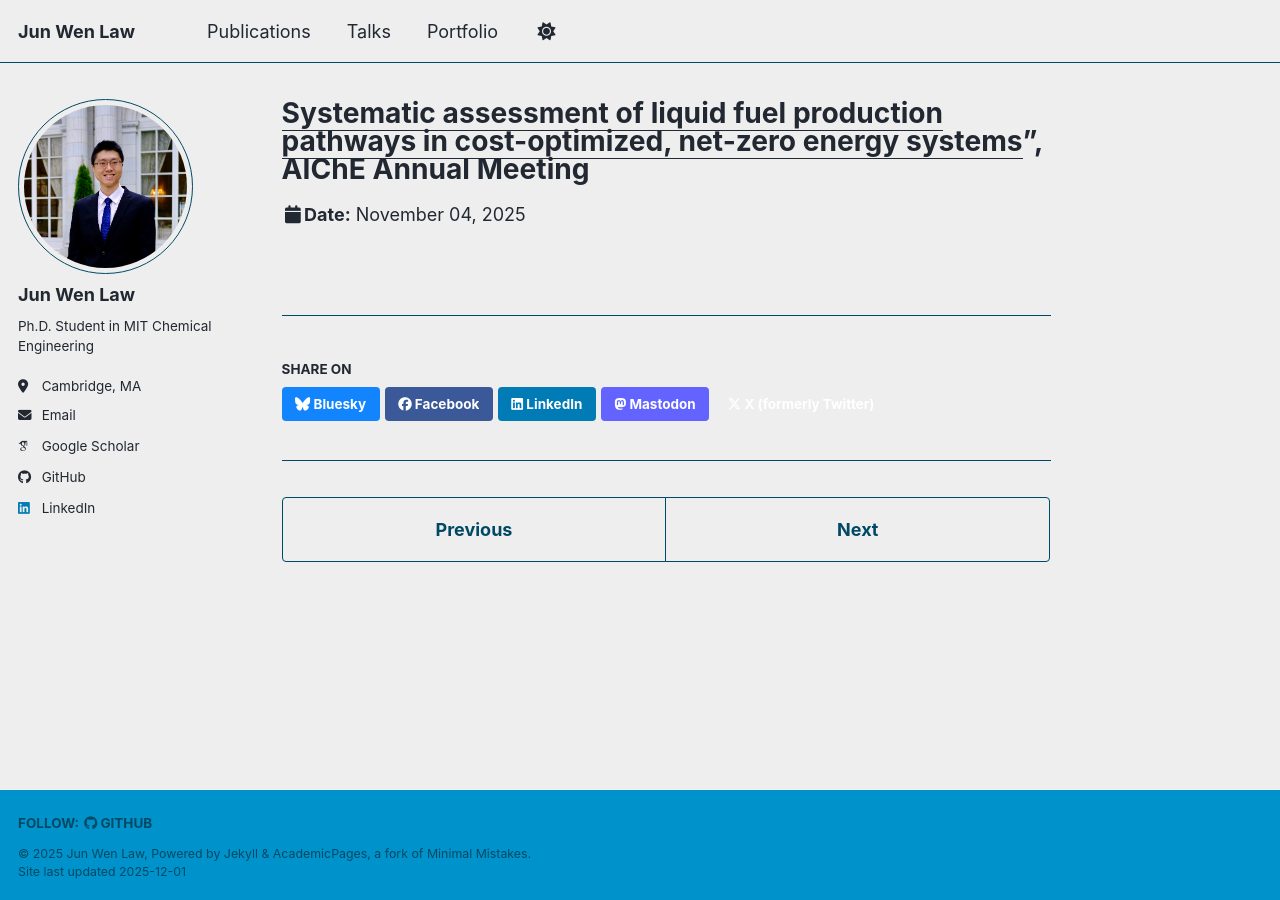
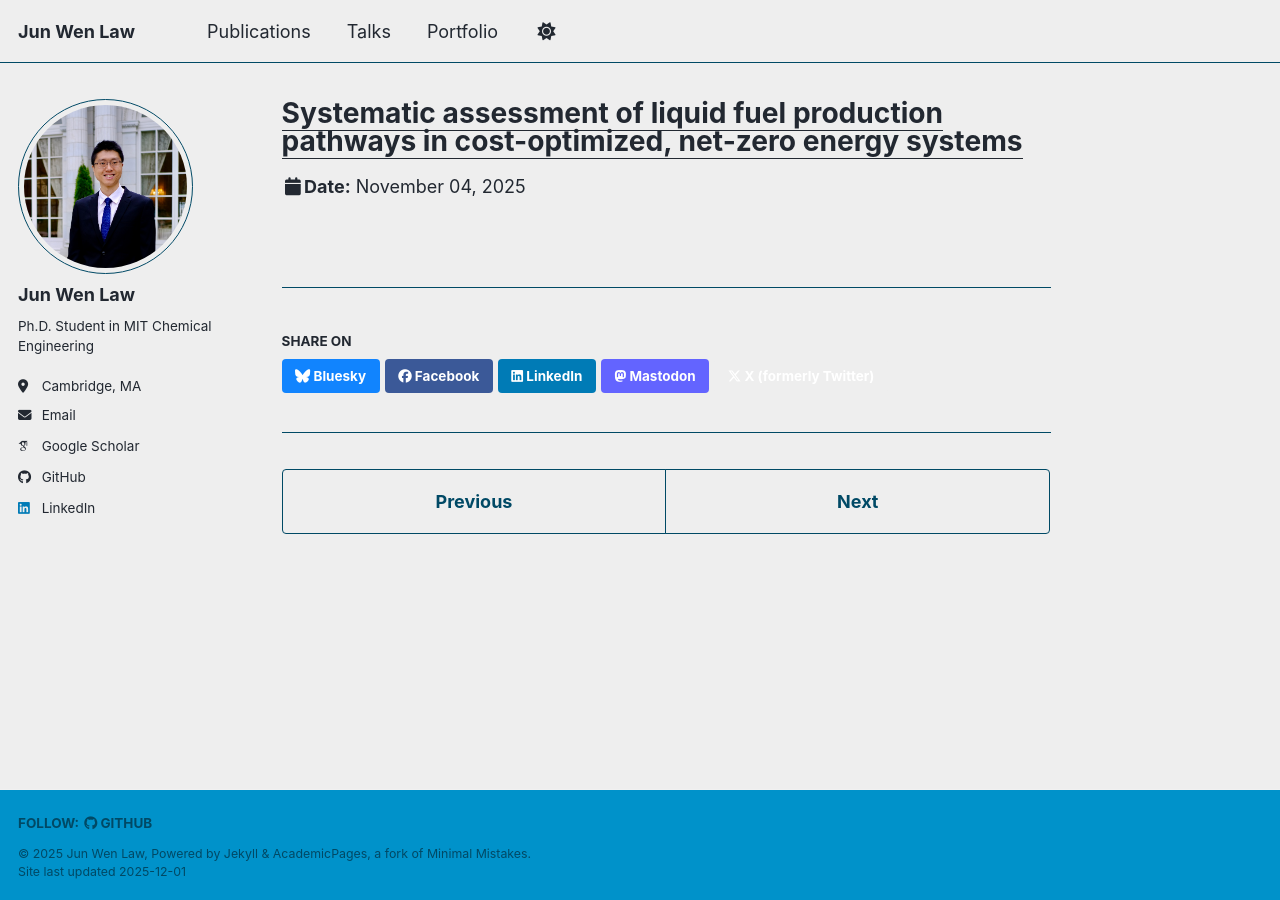
Before and after one commit to Junwenlaw/junwenlaw.github.io, a Jekyll site: the page built from _talks/2014-02-01-talk-2.md, in a window 1280 px wide. Built offline with Jekyll 4.4.1, drawn with Linux system fonts in a browser that asks for light colours; some web fonts are replaced; a script bundle is joined from its source files by our own code; library files that are not in the unit come from our copies.

Commit message:
Update Talks

```diff
--- a/_talks/2014-02-01-talk-2.md
+++ b/_talks/2014-02-01-talk-2.md
@@ -1,6 +1,5 @@
 ---
-title: "<u>Systematic assessment of liquid fuel production pathways in cost-optimized, net-zero energy systems</u>”, AIChE
-Annual Meeting"
+title: "<u>Systematic assessment of liquid fuel production pathways in cost-optimized, net-zero energy systems</u>"
 collection: talks
 venue: "AIChE Annual Meeting"
 date: 2025-11-04
```
Also changed, not shown: _pages/about.md (+1 -1 lines).
